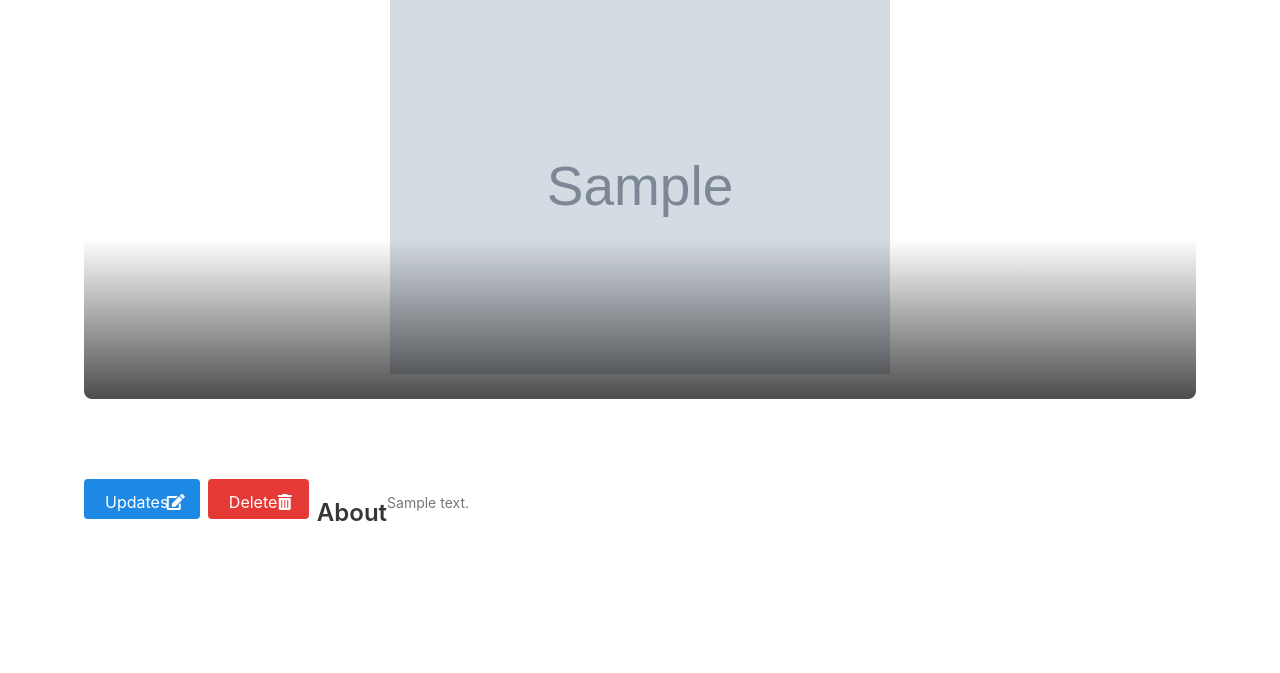
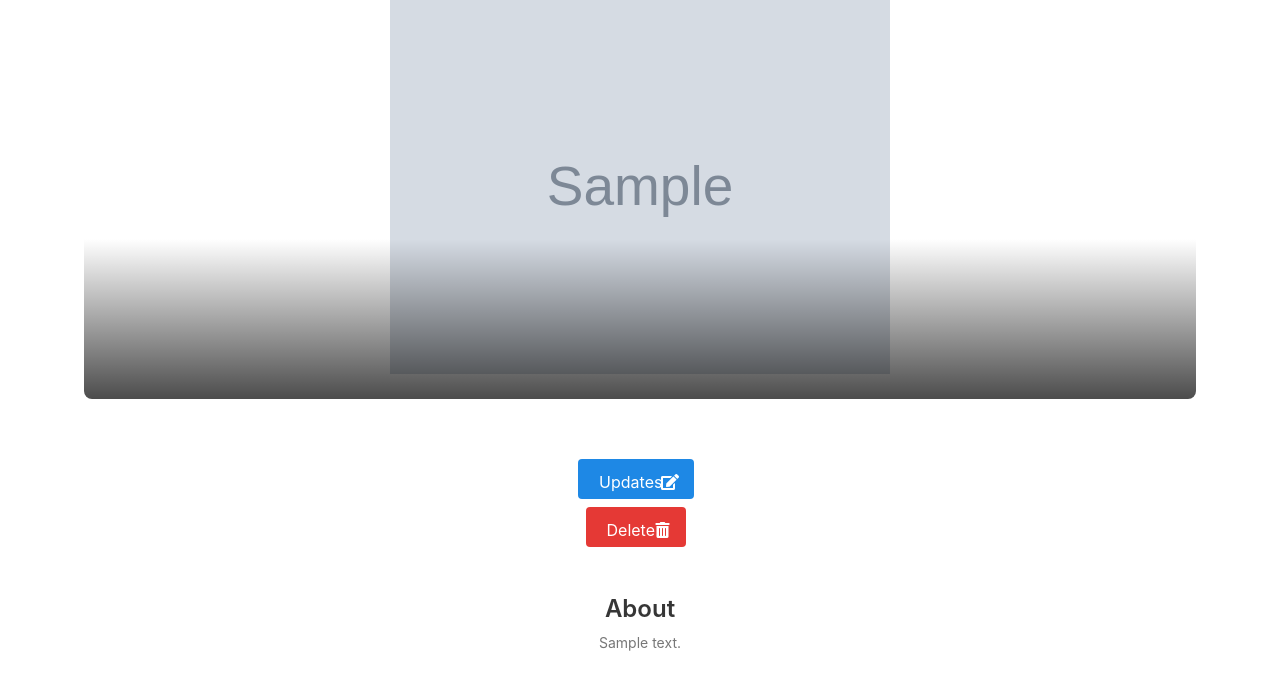
Before and after one commit to undftdcreed/SnapShoot, a Django app: page /listings/1/ in a window 1280 px wide. Shown: the part 143-816 px from the top of the page. Before the commit the page ends 664 px from the top, so only its background shows below. Run offline with Django 4.2, Linux system fonts and the light colour scheme; tables that the repository leaves empty hold one stand-in row (values such as "Sample post"); grey boxes marked "Sample" are stand-in pictures.

Commit message:
css fixes

```diff
--- a/main_app/static/styles/main.css
+++ b/main_app/static/styles/main.css
@@ -335,3 +335,27 @@ form input[type="submit"]:hover {
 p.description {
   text-align: center;
 }
+
+.detail__container {
+  margin-top: 20px;
+}
+
+.buttons {
+  display: flex;
+  flex-direction: column;
+  align-items: center;
+  margin-bottom: 20px;
+}
+
+.buttons a {
+  margin-bottom: 10px;
+}
+
+.detail__about {
+  margin-top: 40px;
+}
+
+.description {
+  text-align: center;
+  margin-bottom: 20px;
+}
```
